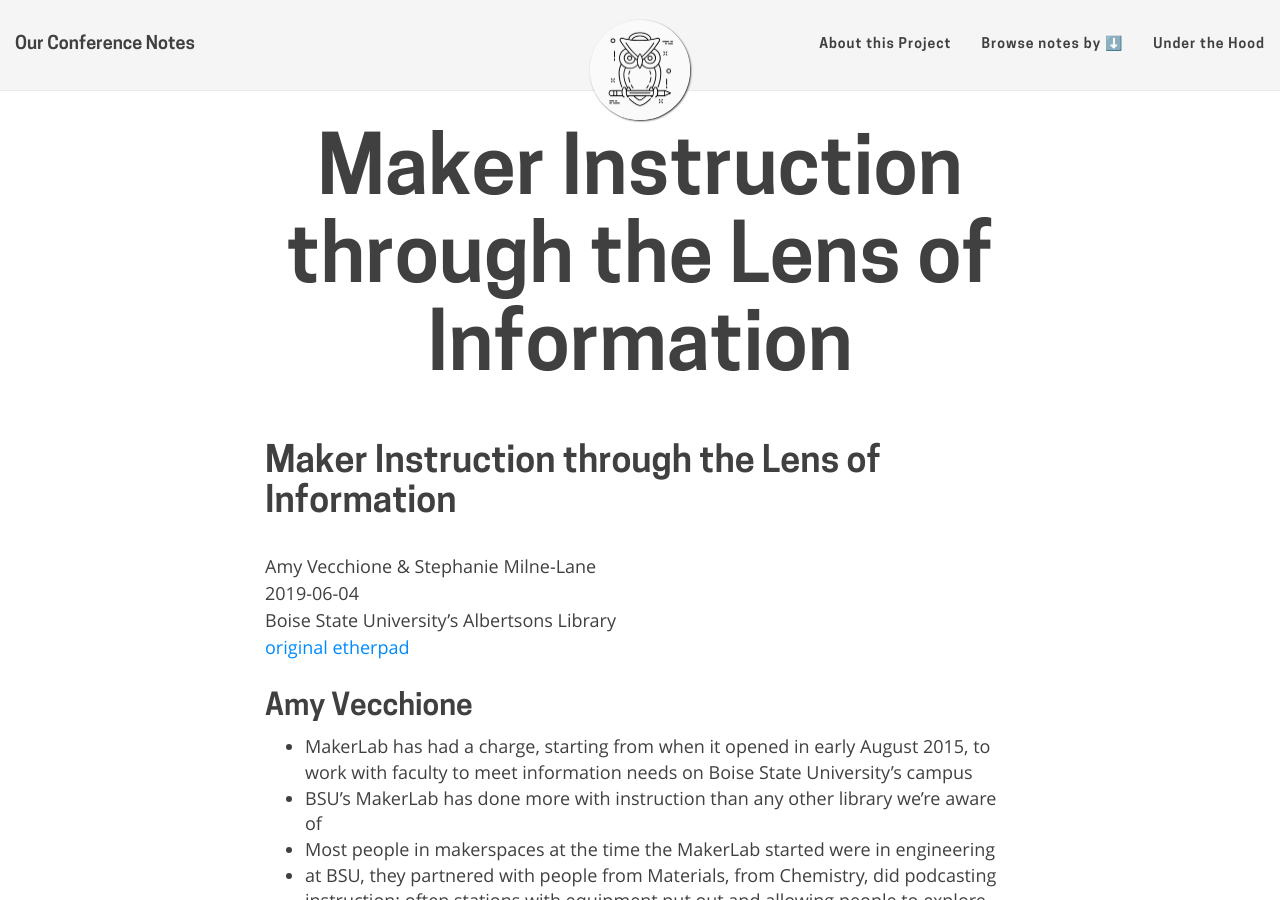
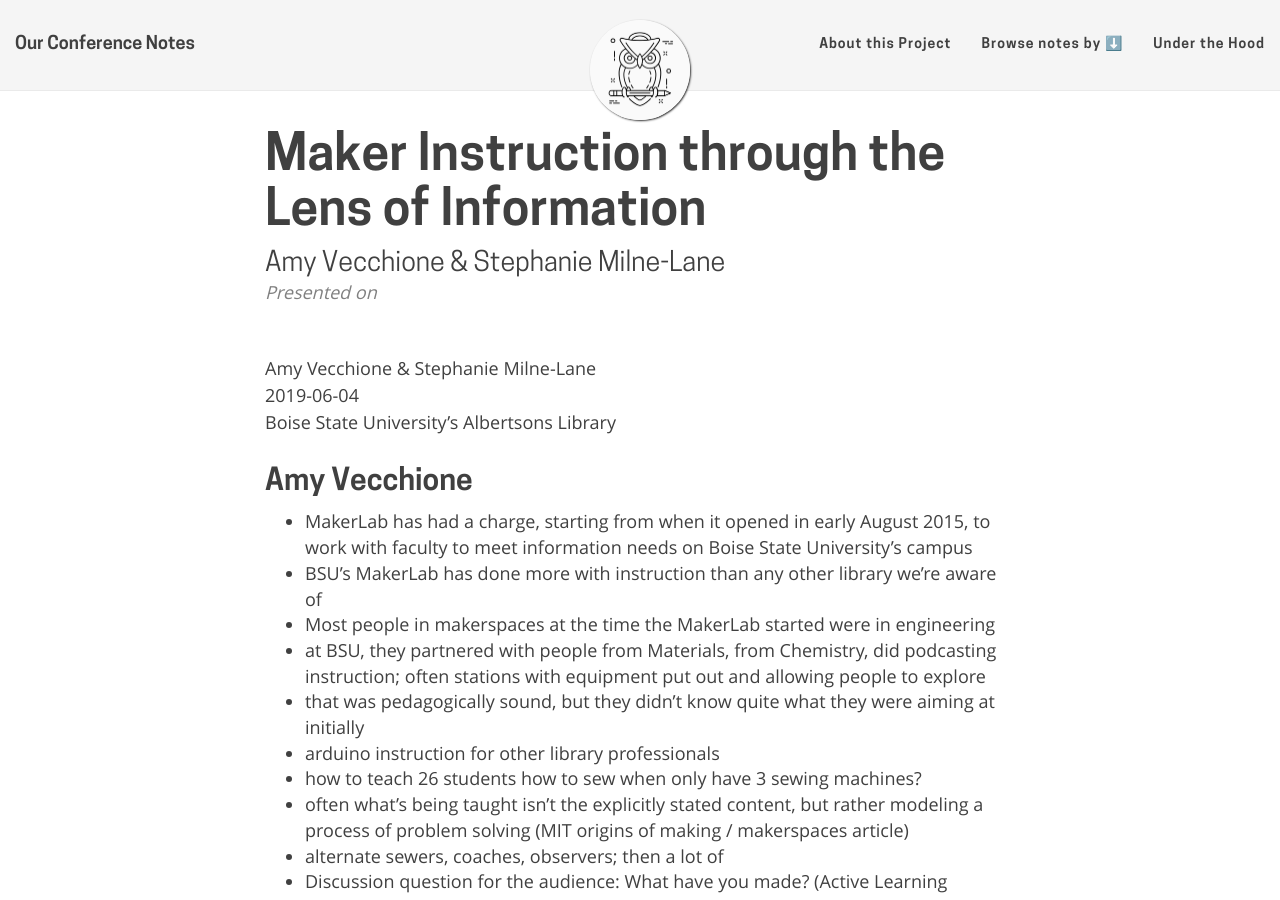
Before and after one commit to ryan-p-randall/our-conference-notes, a Jekyll site: the page built from 2019-single-events/2019-06-04-makerlab-maker-instruction-information.md, in a window 1280 px wide and 900 px high. Built offline with Jekyll 4.4.1, drawn with Linux system fonts in a browser that asks for light colours; nearby versions of some CDN libraries; emoji names are drawn with the system emoji font; our own code applies the rules of GitHub Pages for plain Markdown files; some of the changed text lies outside the part shown.

Commit message:
Add Makerlab post

```diff
--- a/2019-single-events/2019-06-04-makerlab-maker-instruction-information.md
+++ b/2019-single-events/2019-06-04-makerlab-maker-instruction-information.md
@@ -1,9 +1,15 @@
-# Maker Instruction through the Lens of Information
+---
+layout: post
+title: "Maker Instruction through the Lens of Information"
+subtitle: Amy Vecchione & Stephanie Milne-Lane
+categories: [BSU Albertsons Library]
+tags: [infoLit, makerspaces, framework]
+comments: true
+---
 
 Amy Vecchione & Stephanie Milne-Lane
 2019-06-04
 Boise State University's Albertsons Library
-[original etherpad](https://pad.riseup.net/p/r.e031ea0bd425d3339a2079e5bd75c0fc)
 
 ## Amy Vecchione
 
@@ -83,3 +89,9 @@
 ### Q: How do you deal with issues of ownership, authorship, intellectual property in MakerLab?
 
 Amy: Great Q, librarians and staff made a handout for students to help parse out whether it's technically owned by the University (i.e. faculty designing something related to their own discipline), whether it's the student's intellectual property, etc. Gives Amy a good chance to talk about copyright with students.
+
+## Link to Etherpad
+
+[original etherpad](https://pad.riseup.net/p/r.e031ea0bd425d3339a2079e5bd75c0fc)
+
+<iframe name="embed_readonly" src="https://pad.riseup.net/p/r.e031ea0bd425d3339a2079e5bd75c0fc?showControls=true&showChat=true&showLineNumbers=true&useMonospaceFont=false" width="600" height="400"></iframe>
--- a/_config.yml
+++ b/_config.yml
@@ -30,8 +30,8 @@
 navbar-links:
   About this Project: "aboutme"
   "Browse notes by :arrow_down:":
-    - Conference: "http://deanattali.com/beautiful-jekyll/"
-    - Concept: "http://www.markdowntutorial.com/"
+    - Conference: "{{ site.url }}/categories"
+    - Concept: "{{ site.url }}/tags"
   Under the Hood: "https://github.com/ryan-p-randall/our-conference-notes"
 
 # Image to show in the navigation bar - image must be a square (width = height)
```
Also changed, not shown: tags/index.md (+2 -2 lines).
